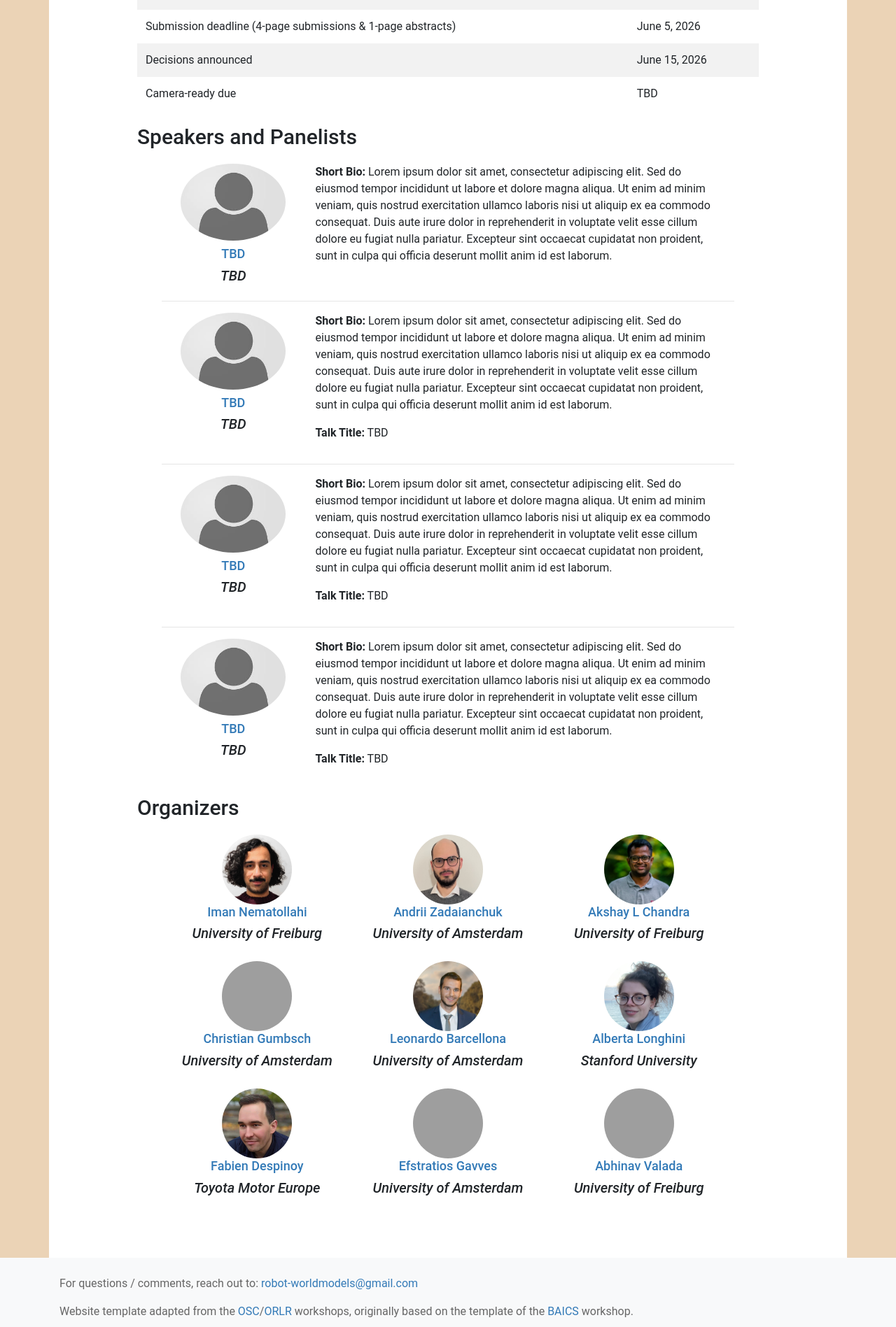
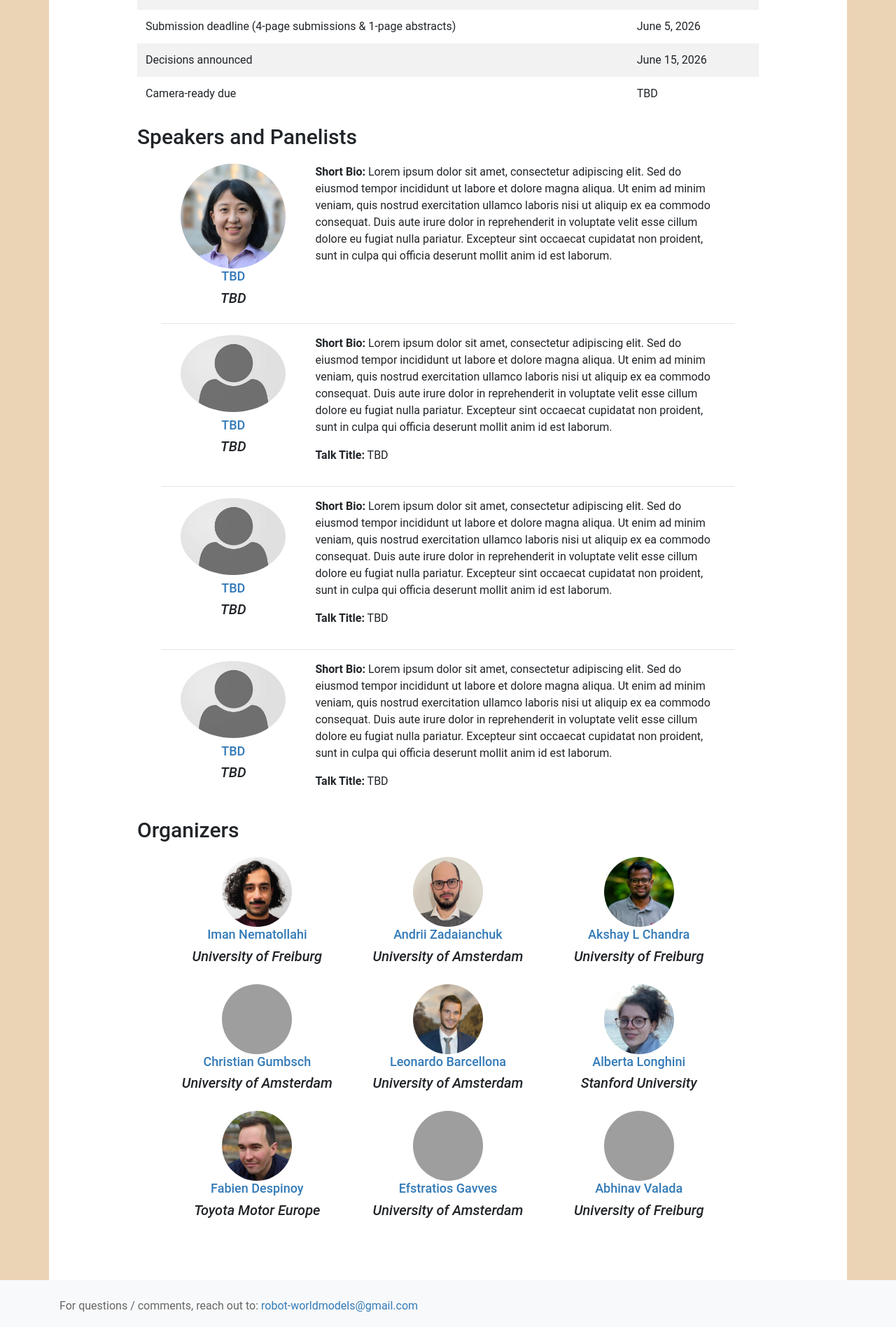
Before and after one commit to robot-worldmodels/robot-worldmodels.github.io, a Jekyll site: the page built from index.html, in a window 1280 px wide. Shown: the part 1769-3666 px from the top of the page at 70% size. Built offline with Jekyll 4.4.1, drawn with Linux system fonts in a browser that asks for light colours; nearby versions of some CDN libraries; grey boxes are pictures that could not be loaded.

Commit message:
Speaker image formatting

```diff
--- a/index.html
+++ b/index.html
@@ -89,8 +89,8 @@ layout: coverpage
     <div class="row align-items-start mb-4">
 
       <div class="col-md-3 text-center">
-        <img class="img-fluid rounded-circle mb-2" height="150" width="150" src="images/speakers/placeholder.jpeg"
-          alt="TBD">
+        <center><img class="img-responsive img-rounded" style="border-radius: 50%" height="150" width="150"
+            src="images/speakers/sherry_yang.jpeg" alt="Sherry Yang"></center>
         <a href="https://">
           <h4 class="section-heading">TBD</h4>
         </a>
```
